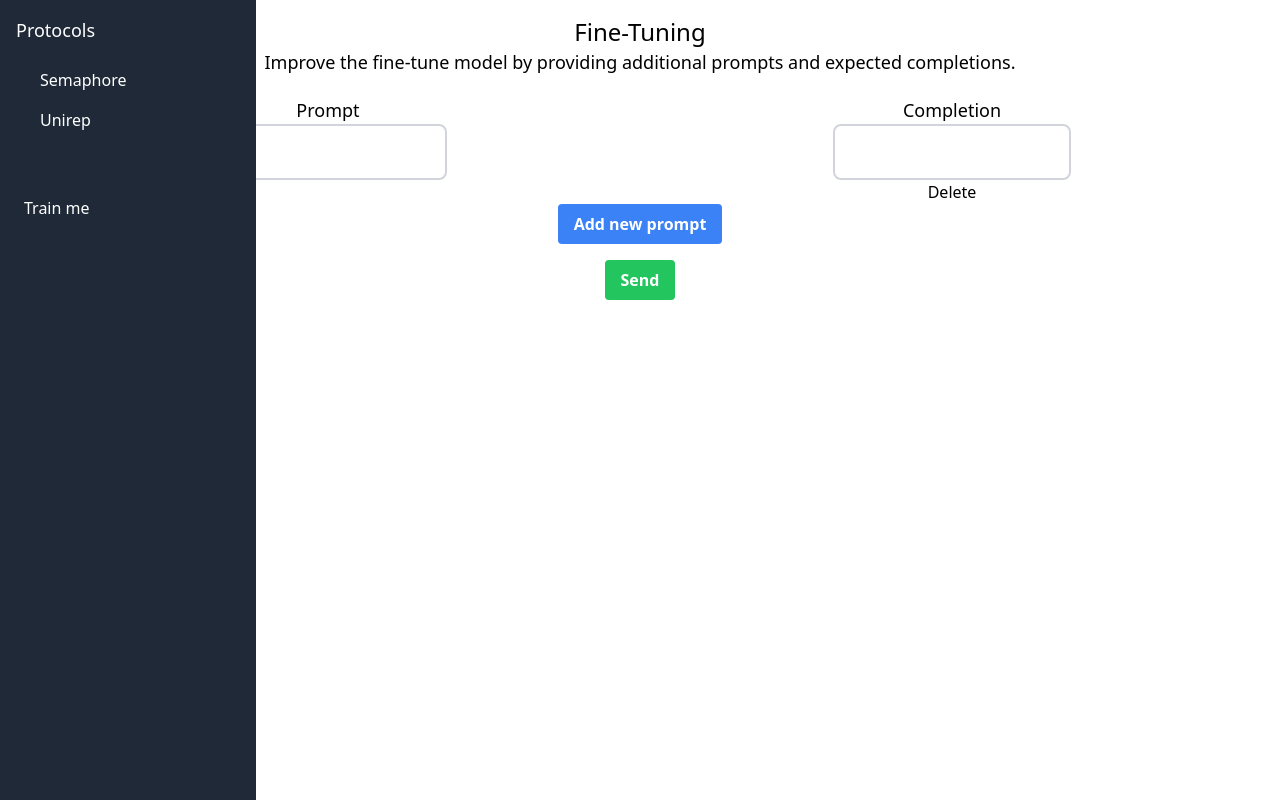
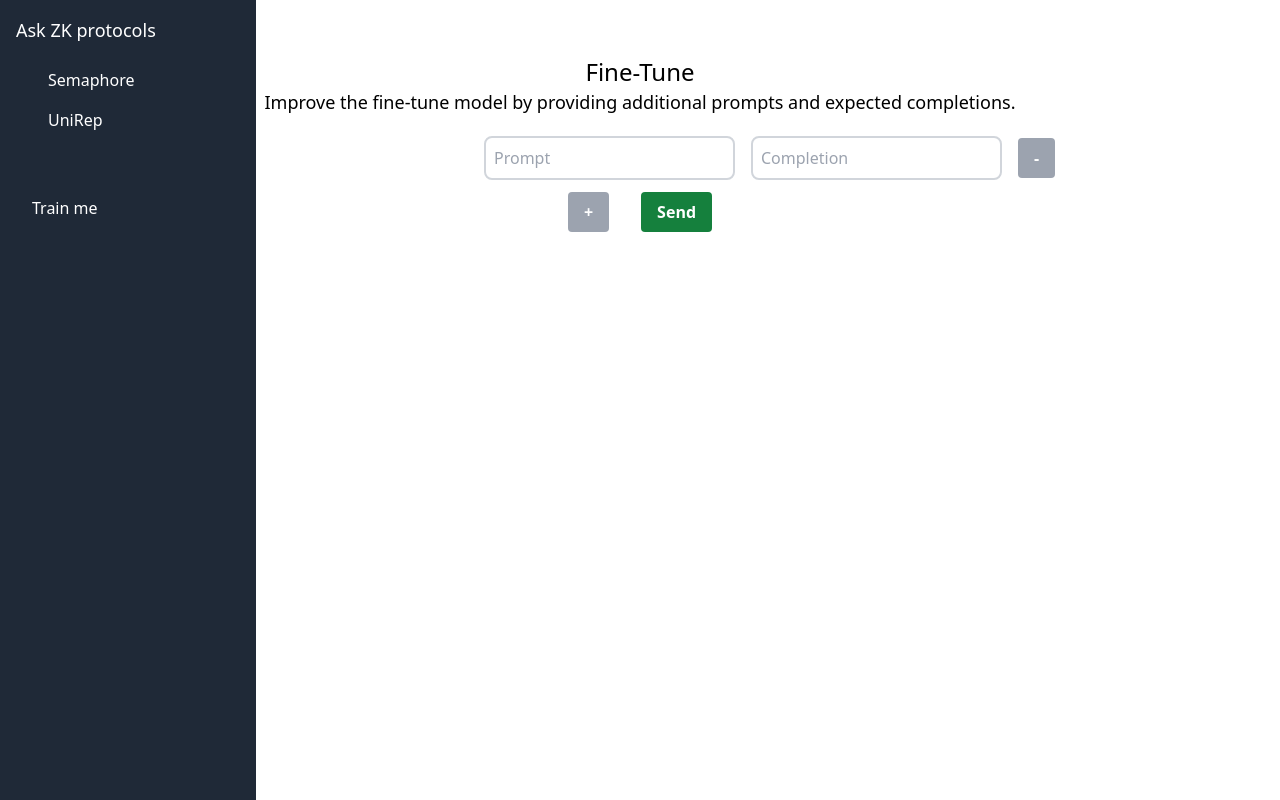
Before and after one commit to marciob/gpt3-zk, a Next.js app: page /fine-tune in a window 1280 px wide. Built offline with nearby package versions, Linux system fonts and the light colour scheme.

Commit message:
adding train me simple page, also modifying some styling

```diff
--- a/pages/api/text-generator.ts
+++ b/pages/api/text-generator.ts
@@ -25,7 +25,7 @@ export default async function handler(
     case "Semaphore":
       fine_tune_model = fine_tune_data5;
       break;
-    case "Unirep":
+    case "UniRep":
       fine_tune_model = fine_tune_data6;
       break;
     default:
--- a/pages/components/Sidebar.jsx
+++ b/pages/components/Sidebar.jsx
@@ -13,19 +13,19 @@ const Sidebar = () => {
         <div className="p-4 text-white">
           <p className="text-lg font-medium">
             <button className="text-white" onClick={() => setIsOpen(!isOpen)}>
-              Protocols
+              Ask ZK protocols
             </button>
           </p>
           {isOpen && (
             <div className="p-4">
               <Link href="/" onClick={() => setSelectedModel("Semaphore")}>
-                <p className="block py-2 ml-2 text-base font-medium text-white hover:bg-gray-700">
+                <p className="block py-2 pl-2 ml-2 text-base font-medium text-white hover:bg-gray-700">
                   Semaphore
                 </p>
               </Link>
-              <Link href="/" onClick={() => setSelectedModel("Unirep")}>
-                <p className="block py-2 ml-2 text-base font-medium text-white hover:bg-gray-700">
-                  Unirep
+              <Link href="/" onClick={() => setSelectedModel("UniRep")}>
+                <p className="block py-2 pl-2 ml-2 text-base font-medium text-white hover:bg-gray-700">
+                  UniRep
                 </p>
               </Link>
             </div>
@@ -33,7 +33,7 @@ const Sidebar = () => {
         </div>
         <div className="p-4">
           <Link href="/fine-tune">
-            <p className="block py-2 ml-2 text-base  font-medium text-white hover:bg-gray-700">
+            <p className="block py-2 pl-2 ml-2 text-base  font-medium text-white hover:bg-gray-700">
               Train me
             </p>
           </Link>
--- a/pages/fine-tune.tsx
+++ b/pages/fine-tune.tsx
@@ -1,94 +1,95 @@
 import React, { useState } from "react";
 import Sidebar from "./components/Sidebar";
 import styles from "../styles/Home.module.css";
+import { v4 as uuidv4 } from "uuid";
 
 const FineTune = () => {
-  const [prompts, setPrompts] = useState([{ prompt: "", completion: "" }]);
-
-  const handlePromptChange = (e, index) => {
-    const newPrompts = [...prompts];
-    newPrompts[index].prompt = e.target.value;
-    setPrompts(newPrompts);
-  };
-
-  const handleCompletionChange = (e, index) => {
-    const newPrompts = [...prompts];
-    newPrompts[index].completion = e.target.value;
-    setPrompts(newPrompts);
-  };
-
-  const addNewPrompt = () => {
-    setPrompts([...prompts, { prompt: "", completion: "" }]);
-  };
+  const [inputFields, setInputFields] = useState([
+    { id: uuidv4(), prompt: "", completion: "" },
+  ]);
 
   const handleSubmit = (e) => {
     e.preventDefault();
-    console.log(prompts);
+    console.log("InputFields", inputFields);
   };
 
-  const handleDelete = (index) => {
-    const newPrompts = [...prompts];
-    newPrompts.splice(index, 1);
-    setPrompts(newPrompts);
+  const handleChangeInput = (id, event) => {
+    const newInputFields = inputFields.map((i) => {
+      if (id === i.id) {
+        i[event.target.name] = event.target.value;
+      }
+      return i;
+    });
+
+    setInputFields(newInputFields);
+  };
+
+  const handleAddFields = () => {
+    setInputFields([
+      ...inputFields,
+      { id: uuidv4(), prompt: "", completion: "" },
+    ]);
+  };
+
+  const handleRemoveFields = (id) => {
+    const values = [...inputFields];
+    values.splice(
+      values.findIndex((value) => value.id === id),
+      1
+    );
+    setInputFields(values);
   };
 
   return (
     <div className={styles.container}>
+      <div className="mt-10">
         <Sidebar />
         <div className="bg-white p-4 lg:col-span-1 text-center">
-        <h1 className="text-2xl font-medium">Fine-Tuning</h1>
+          <h1 className="text-2xl font-medium">Fine-Tune</h1>
           <p className="text-lg mb-5">
             Improve the fine-tune model by providing additional prompts and
             expected completions.
           </p>
-        <form onSubmit={handleSubmit}>
-          <div className="flex justify-between">
-            <div className="w-1/2 font-medium text-lg">Prompt</div>
-            <div className="w-1/2 font-medium text-lg">Completion</div>
-          </div>
-          {prompts.map((prompt, index) => (
-            <div key={index} className="flex justify-between">
-              <div className="w-1/2">
+          <form onSubmit={handleSubmit} className="mx-auto w-1/4">
+            {inputFields.map((inputField) => (
+              <div key={inputField.id} className="flex items-center mb-3">
                 <input
-                  type="text"
-                  value={prompt.prompt}
-                  onChange={(e) => handlePromptChange(e, index)}
-                  className="border-2 border-gray-300 bg-white p-4 rounded-lg text-sm focus:outline-none resize-none"
+                  className="border-2 border-gray-300 bg-white p-2 rounded-lg mr-4"
+                  name="prompt"
+                  placeholder="Prompt"
+                  value={inputField.prompt}
+                  onChange={(event) => handleChangeInput(inputField.id, event)}
                 />
-              </div>
-              <div className="w-1/2">
                 <input
-                  type="text"
-                  value={prompt.completion}
-                  onChange={(e) => handleCompletionChange(e, index)}
-                  className="border-2 border-gray-300 bg-white p-4 rounded-lg text-sm focus:outline-none resize-none"
+                  className="border-2 border-gray-300 bg-white p-2 rounded-lg mr-4"
+                  name="completion"
+                  placeholder="Completion"
+                  value={inputField.completion}
+                  onChange={(event) => handleChangeInput(inputField.id, event)}
                 />
-                <div>
-                  <a href="#" onClick={() => handleDelete(index)}>
-                    Delete
-                  </a>
-                </div>
-              </div>
+                <button
+                  className="bg-gray-400 hover:bg-gray-600 text-white font-bold py-2 px-4 rounded"
+                  disabled={inputFields.length === 1}
+                  onClick={() => handleRemoveFields(inputField.id)}
+                >
+                  -
+                </button>
               </div>
             ))}
-          <div className="text-center">
             <button
-              type="button"
-              onClick={addNewPrompt}
-              className="bg-blue-500 hover:bg-blue-700 text-white font-bold py-2 px-4 rounded"
+              className="bg-gray-400 hover:bg-gray-600 text-white font-bold py-2 px-4 rounded mr-4"
+              onClick={handleAddFields}
             >
-              Add new prompt
+              +
             </button>
-          </div>
-          <div className="text-center pt-4">
             <button
+              className="bg-green-700 hover:bg-green-900 text-white font-bold py-2 px-4 rounded ml-4"
               type="submit"
-              className="bg-green-500 hover:bg-green-700 text-white font-bold py-2 px-4 rounded"
             >
               Send
             </button>
+          </form>
         </div>
-        </form>
       </div>
     </div>
   );
--- a/styles/Home.module.css
+++ b/styles/Home.module.css
@@ -97,7 +97,7 @@
 
 .center::before,
 .center::after {
-  content: '';
+  content: "";
   left: 50%;
   position: absolute;
   filter: blur(45px);
@@ -125,7 +125,7 @@
 
 .thirteen::before,
 .thirteen::after {
-  content: '';
+  content: "";
   position: absolute;
   z-index: -1;
 }
```
Also changed, not shown: package.json (+6 -1 lines), fine-tuning/gpt3-commands.txt, 2 other files (tests, documents, lock files or other folders). Lines whose indentation alone changed are shown as unchanged.
